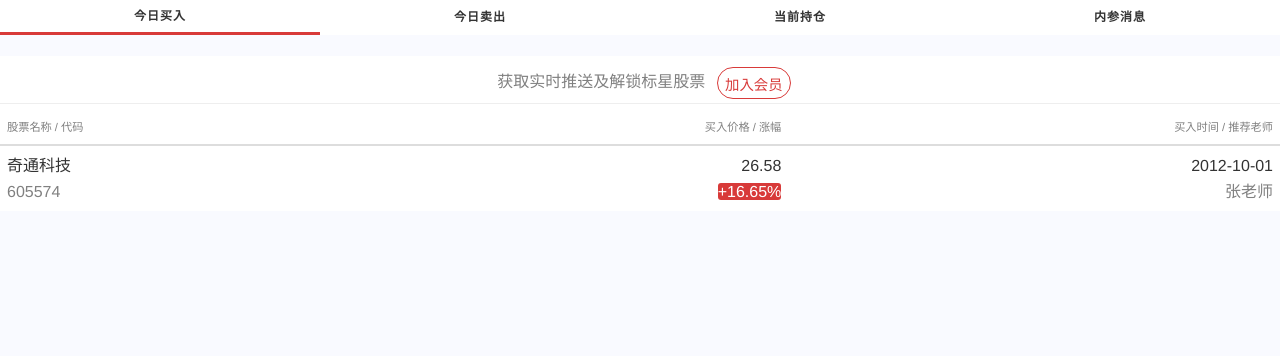
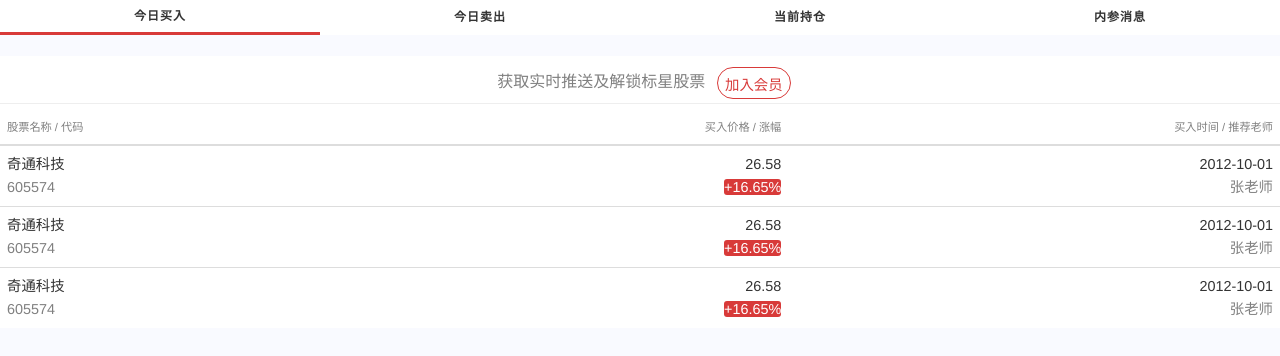
Before and after one commit to duanqimiao/caifu, a plain HTML site: page phone/app_recomment_content.html in a window 1280 px wide. Drawn offline with Linux system fonts and the light colour scheme.

Commit message:
2016/10/27

```diff
--- a/phone/app_recomment_content.html
+++ b/phone/app_recomment_content.html
@@ -64,6 +64,28 @@
                             </div></td>
                             <td class="am-text-right">2012-10-01<div class="code">张老师</div></td>
                         </tr>
+                         <tr>
+                            <td>奇通科技
+                            <div class="code">
+                                605574
+                            </div></td>
+                            <td class="am-text-right">26.58
+                            <div class="were">
+                                <span>+16.65%</span>
+                            </div></td>
+                            <td class="am-text-right">2012-10-01<div class="code">张老师</div></td>
+                        </tr>
+                         <tr>
+                            <td>奇通科技
+                            <div class="code">
+                                605574
+                            </div></td>
+                            <td class="am-text-right">26.58
+                            <div class="were">
+                                <span>+16.65%</span>
+                            </div></td>
+                            <td class="am-text-right">2012-10-01<div class="code">张老师</div></td>
+                        </tr>
                     </tbody>
                 </table>
             </div>
--- a/phone/css/ui-base.css
+++ b/phone/css/ui-base.css
@@ -205,7 +205,7 @@ ul, li {
 }
 
 .uh .ut, .uf .ut {
-    padding: .5em 1em .5em;
+    padding: .72em 1em .72em;
     margin: 0;
 }
 
@@ -236,7 +236,7 @@ ul, li {
     font-size: 0.625em !important;
 }
 .ulev-3 {
-    font-size: 1.3em !important;
+    font-size: 1.0625em !important;
 }
 .ulev-4 {
     font-size: 0.75em !important;
--- a/phone/mycss/app_recomment.css
+++ b/phone/mycss/app_recomment.css
@@ -73,6 +73,9 @@ th{
     font-weight: normal;
     color: #808080;
 }
+td{
+    font-size: 0.9em;
+}
 .code{
    color: #808080;
 }
```
Also changed, not shown: phone/config.xml (+11 -8 lines).
